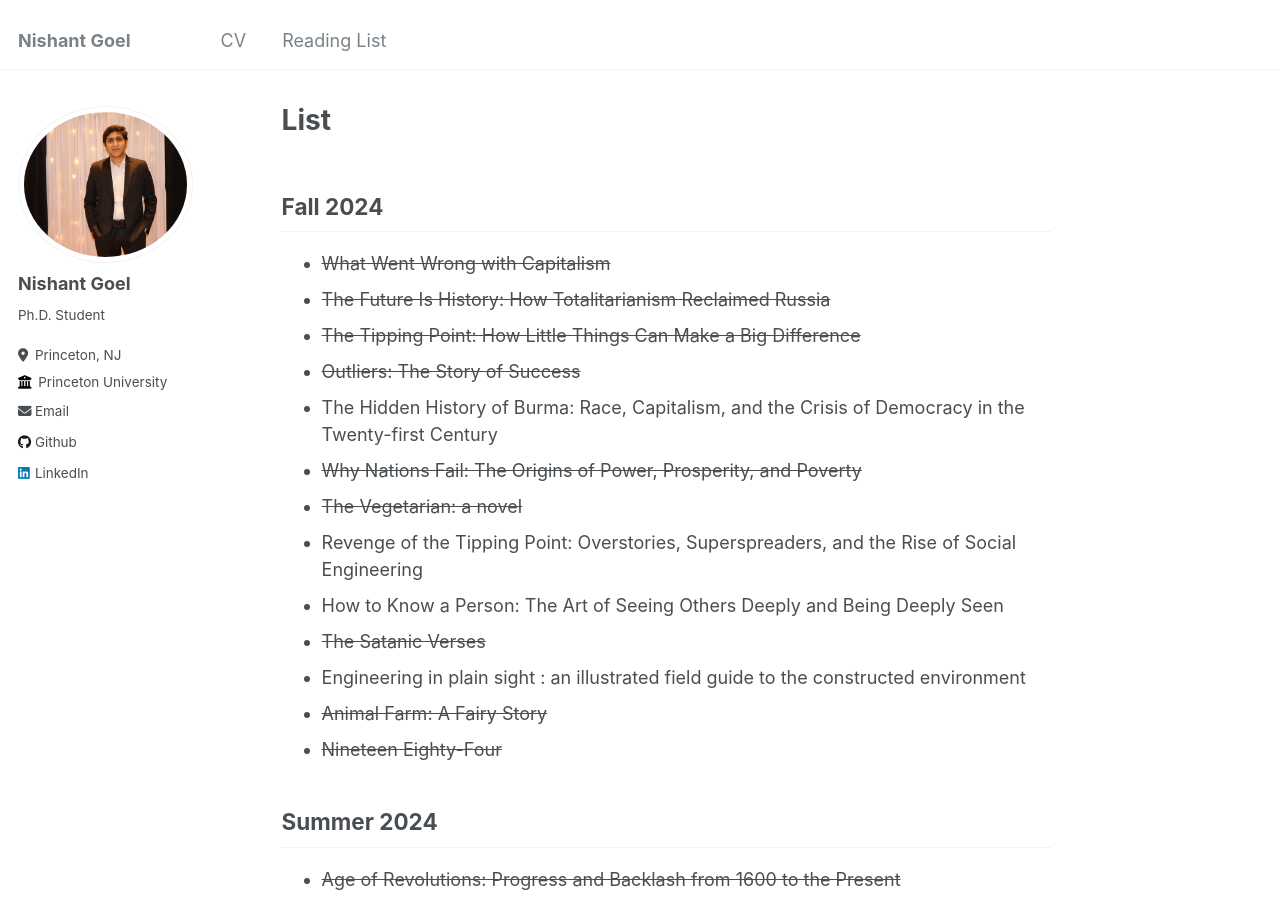
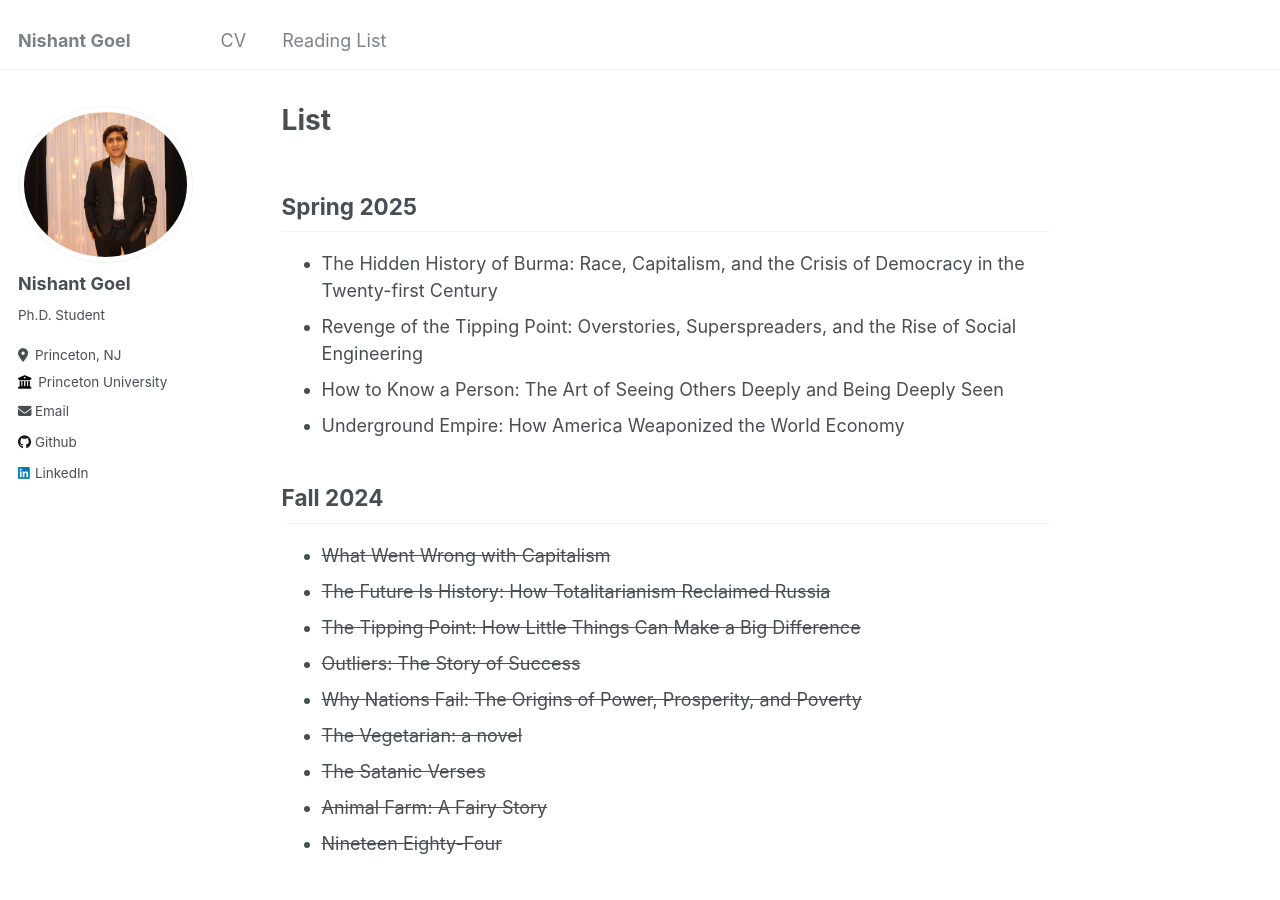
Before and after one commit to nish-goel/nish-goel.github.io, a Jekyll site: the page built from _pages/markdown.md, in a window 1280 px wide and 900 px high. Built offline with Jekyll 4.4.1, drawn with Linux system fonts in a browser that asks for light colours.

Commit message:
Update markdown.md

```diff
--- a/_pages/markdown.md
+++ b/_pages/markdown.md
@@ -7,18 +7,20 @@ redirect_from:
   - /markdown.html
 ---
 
+## Spring 2025
+* The Hidden History of Burma: Race, Capitalism, and the Crisis of Democracy in the Twenty-first Century
+* Revenge of the Tipping Point: Overstories, Superspreaders, and the Rise of Social Engineering
+* How to Know a Person: The Art of Seeing Others Deeply and Being Deeply Seen
+* Underground Empire: How America Weaponized the World Economy
+
 ## Fall 2024
 * ~~What Went Wrong with Capitalism~~
 * ~~The Future Is History: How Totalitarianism Reclaimed Russia~~
 * ~~The Tipping Point: How Little Things Can Make a Big Difference~~
 * ~~Outliers: The Story of Success~~
-* The Hidden History of Burma: Race, Capitalism, and the Crisis of Democracy in the Twenty-first Century
 * ~~Why Nations Fail: The Origins of Power, Prosperity, and Poverty~~
 * ~~The Vegetarian: a novel~~
-* Revenge of the Tipping Point: Overstories, Superspreaders, and the Rise of Social Engineering
-* How to Know a Person: The Art of Seeing Others Deeply and Being Deeply Seen
 * ~~The Satanic Verses~~
-* Engineering in plain sight : an illustrated field guide to the constructed environment
 * ~~Animal Farm: A Fairy Story~~
 * ~~Nineteen Eighty-Four~~
 
```
